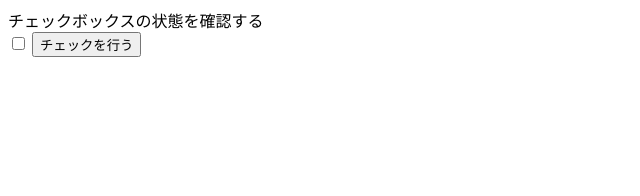
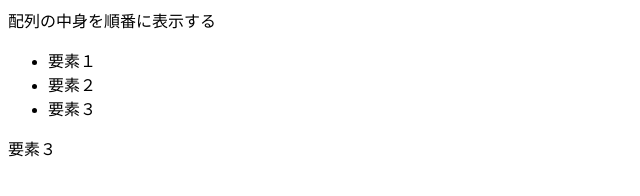
Before and after one commit to shoutarou123/front_kiso, a plain HTML site: page index.html in a window 1280 px wide. Shown: the whole page, without its empty margins (0-640 px from the left). Drawn offline with Linux system fonts and the light colour scheme.

Commit message:
js-1-10 配列順番に表示

```diff
--- a/index.html
+++ b/index.html
@@ -4,14 +4,17 @@
 <head>
   <meta charset="UTF-8">
   <meta name="viewport" content="width=device-width, initial-scale=1.0">
-  <title>基礎力反復道場 Javascript-LV.1 No.9 </title>
+  <title>基礎力反復道場 Javascript-LV.1 No.10 </title>
   <link rel="stylesheet" href="style.css">
 </head>
 
 <body>
-  <div id="hoge">チェックボックスの状態を確認する</div>
-  <input type="checkbox" id="myCheckbox">
-  <button onClick="chcekCheckbox()">チェックを行う</button>
+  <div id="hoge">配列の中身を順番に表示する</div>
+  <ul>
+    <li>要素１</li>
+    <li>要素２</li>
+    <li>要素３</li>
+  </ul>
   <p id="result"></p>
 
   <script src="index.js"></script>
--- a/index.js
+++ b/index.js
@@ -1,10 +1,10 @@
-function chcekCheckbox() {
-  const checkbox = document.getElementById('myCheckbox');
-  const result = document.getElementById('result');
+document.addEventListener("DOMContentLoaded", () => {
+  const elements = ['要素１', '要素２', '要素３'];
+  const result = document.getElementById("result");
 
-  if (checkbox.checked) {
-    result.textContent = "チェックされています";
-  } else {
-    result.textContent = "チェックなしです";
-  }
-}
+  elements.forEach((elements, index) => {
+    setTimeout(() => {
+      result.textContent = elements;
+    }, index * 1000);
+  });
+});
```
